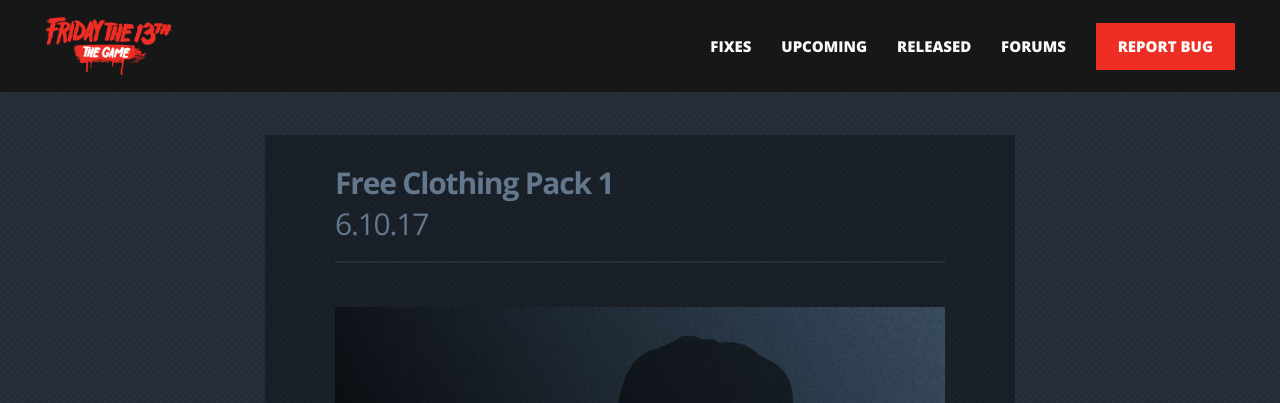
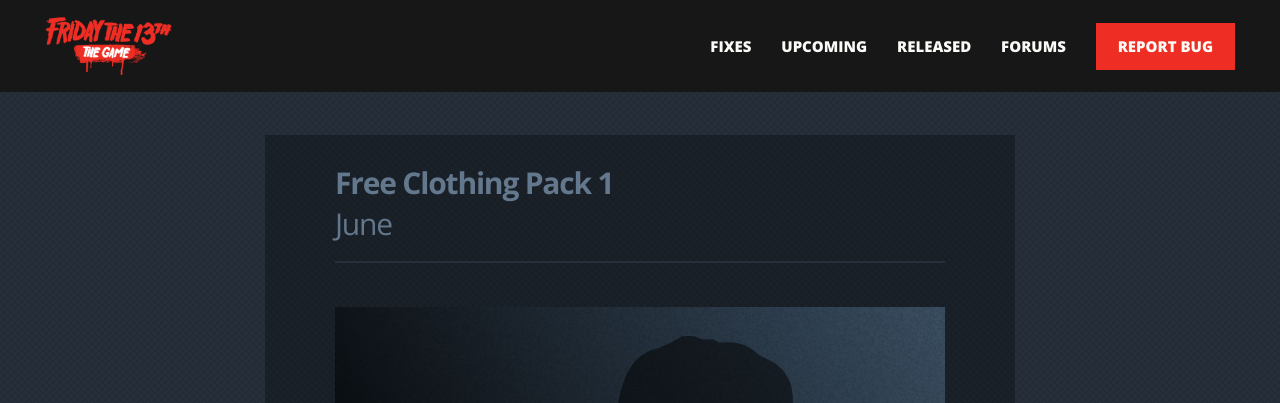
Before and after one commit to bdk6000/friday-13, a Jekyll site: the page built from _content-packs/clothing-pack-1.markdown, in a window 1280 px wide and 900 px high. Shown: the top 403 px of the window. Built offline with Jekyll 4.4.1, drawn with Linux system fonts in a browser that asks for light colours.

Commit message:
Update contentpacks.html

```diff
--- a/_layouts/contentpacks.html
+++ b/_layouts/contentpacks.html
@@ -28,7 +28,7 @@ layout: contentpacks
                         <div class="fix-area">
                             <div class="fix-description alert-description contentpgbox">
                             	<h2>{{ page.title }}</h2>
-                            	<h3>{% assign isreleased = page.released %}{% unless isreleased == false %}{{ page.date | date: "%-m.%-d.%y" }}{% endunless %}{% unless isreleased == true %}{{ page.release-date | date: "%B" }} {% assign showdaynum = page.show-day %}{% if showdaynum == true %}{{ page.release-date | date: "%-d" }}{% endif %}{% endunless %}</h3>
+                            	<h3>{% assign isreleased = page.released %}{% unless isreleased == true %}{{ page.date | date: "%-m.%-d.%y" }}{% endunless %}{% unless isreleased == false %}{{ page.release-date | date: "%B" }} {% assign showdaynum = page.show-day %}{% if showdaynum == true %}{{ page.release-date | date: "%-d" }}{% endif %}{% endunless %}</h3>
                             	<img src="{{ page.main-image }}" alt="{{ page.title }}" />
                             	{{ content }}
                             </div>
```
